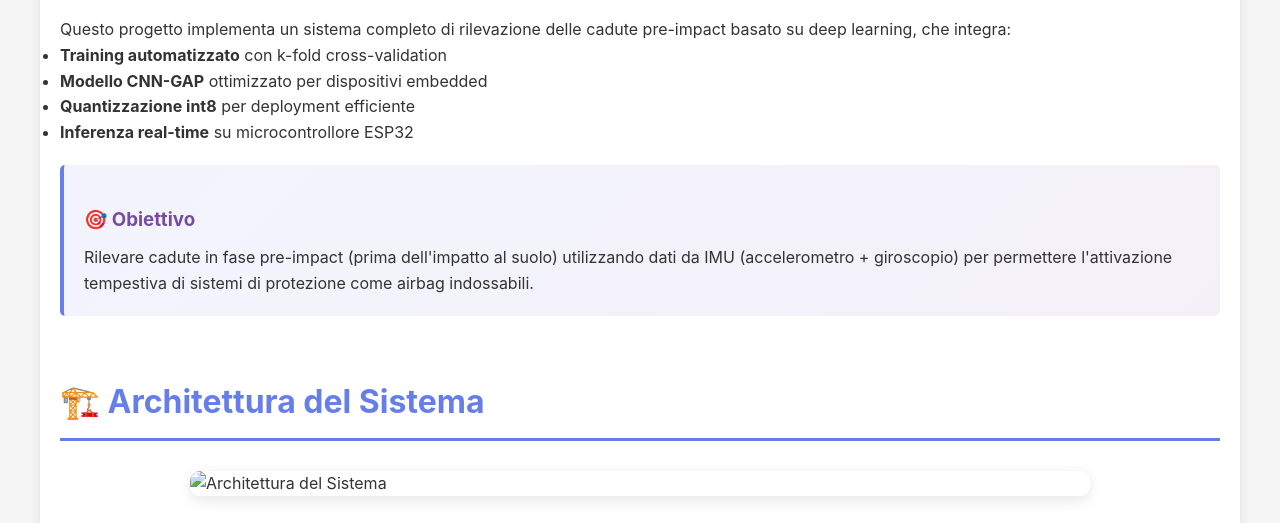
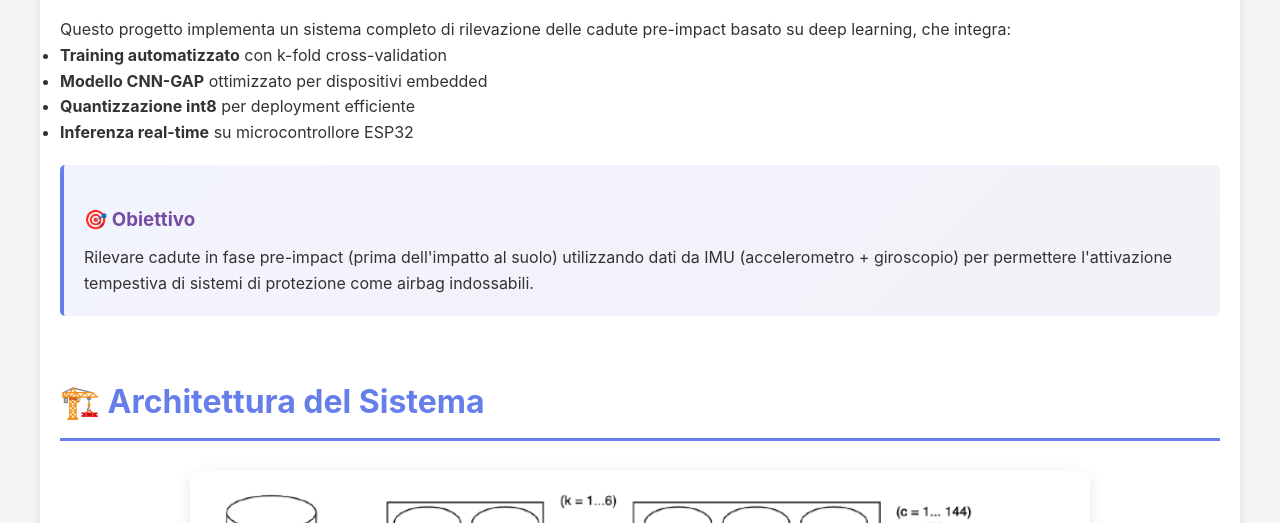
Before and after one commit to UniSalento-IDALab-corsoPerfez-25-26/perfez-2526-presentation-Rollo, a plain HTML site: page index.html in a window 1280 px wide. Shown: the part 384-907 px from the top of the page. Drawn offline with Linux system fonts and the light colour scheme.

Commit message:
Fix image source path for architecture section

```diff
--- a/index.html
+++ b/index.html
@@ -49,7 +49,7 @@
 
         <section id="architecture">
             <h2>🏗️ Architettura del Sistema</h2>
-            <img src="images/arch.png" alt="Architettura del Sistema" class="architecture-img">
+            <img src="arch.png" alt="Architettura del Sistema" class="architecture-img">
 
             <div class="architecture-phases">
                 <div class="phase">
```
